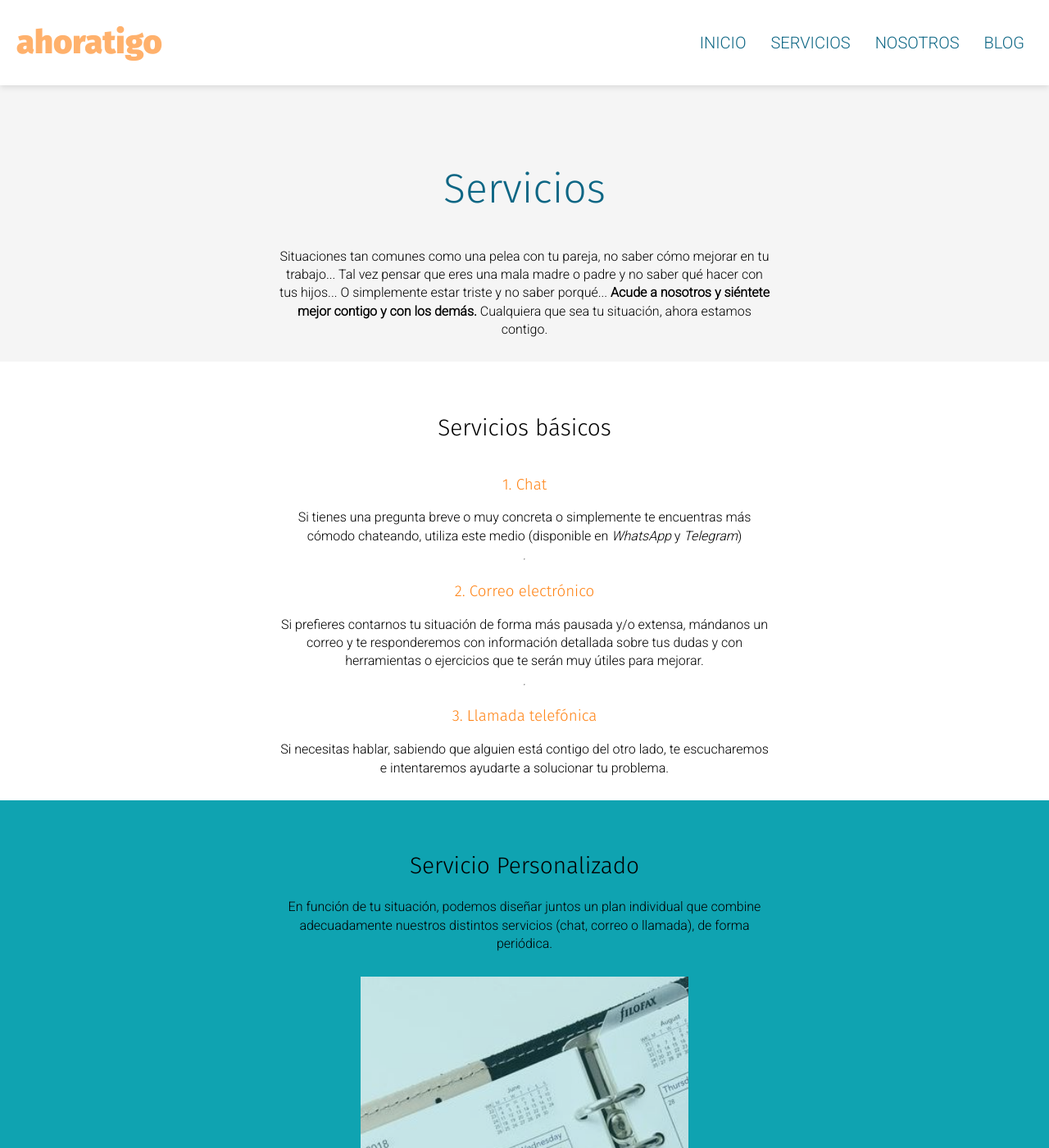
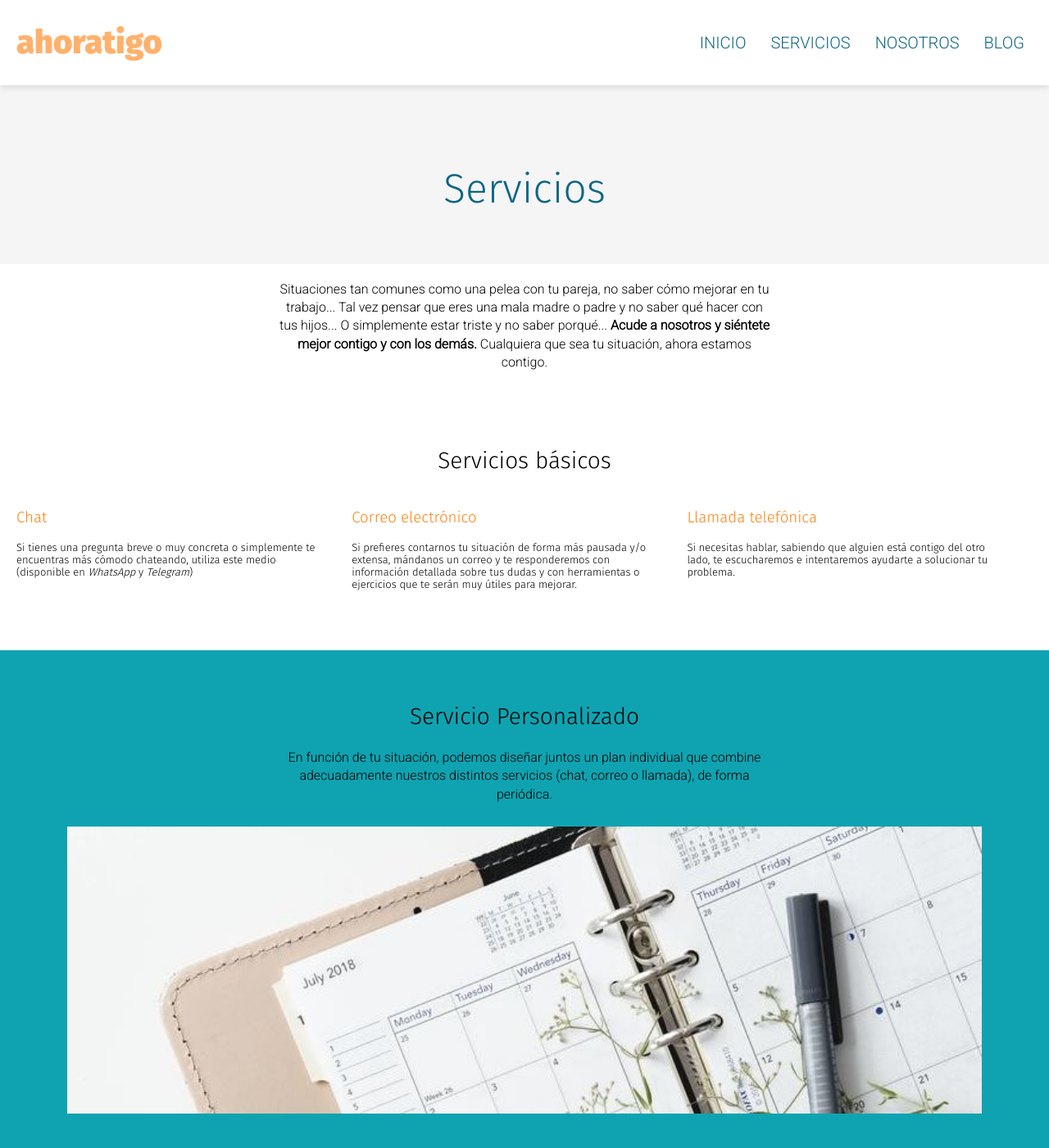
Before and after one commit to sukabal/sukabal.github.io, a Jekyll site: the page built from servicios.html, in a window 1280 px wide and 1400 px high. Shown: the whole window at 82% size. Built offline with Jekyll 4.4.1, drawn with Linux system fonts in a browser that asks for light colours.

Commit message:
feat: style improvements in 'servicios' page

```diff
--- a/_layouts/post.html
+++ b/_layouts/post.html
@@ -6,7 +6,7 @@ comments: true
 <section class="band bg-white">
   <h2 class="entry-title">{{ page.title }}</h2>
   <span class="entry-metadata">{{page.author }}, {{ page.date | date: '%d-%b-%Y' }}</span>
-  <article class="post">
+  <article class="entry-content">
     {{content}}
   </article>
   <div id="disqus_thread" class="entry-comments"></div>
--- a/blog/index.html
+++ b/blog/index.html
@@ -9,12 +9,12 @@ title: Blog
 
 <ul class="posts">
   {% for post in site.posts %}
-  <a href="{{ post.url }}" class="noStyleAnchor">
+  <a href="{{ post.url }}" class="entry-anchor-to-content">
     <li>
       <section class="band bg-white">
         <h2 class="entry-title">{{ post.title }}</h2>
         <span class="entry-metadata">{{post.author }}, {{ post.date | date_to_string }}</span>
-        <article class="post">
+        <article class="entry-content">
           {{ post.content | strip_html | truncatehtml | truncatewords: 35 }}<span class="entry-readMore">(leer más...)</span>
         </article>
       </section>
--- a/css/main.scss
+++ b/css/main.scss
@@ -115,9 +115,53 @@ body {
   // text-decoration: none;
 }
 
+/* Social Media */
+.socialMedia {
+  list-style-type: none;
+  padding-left: 0px;
+  text-align: center;
+  // margin-top: 50px;
+  // padding-bottom: 50px;
+
+  svg {
+    fill: white;
+  }
+
+  li {
+    display: inline-block;
+    margin-left: auto;
+    margin-right: auto;
+    padding: 15px;
+
+    img {
+      width: 36px;
+      opacity: 0.6;
+
+      &:hover {
+        opacity: 1.0;
+      }
+    }
+  }
+}
+
+.footer {
+  font-size: 14px;
+  color: #666;
+  margin: 0;
+  height: 100px;
+  padding: 20px;
+  display: flex;
+  flex-direction: column;
+  align-items: center;
+
+  p {
+    text-align: center;
+    line-height: 22px;
+  }
+}
+
+/* About us page */
 .profileImg {
-  // border: 2px $primary-color solid;
-  // border-radius: 50%;
   padding: 20px;
   max-width: 300px;
 }
@@ -130,7 +174,7 @@ body {
   margin-top: 20px;
 }
 
-/* */
+/* Common elements */
 .band {
   min-height: 200px;
   font-family: $font-family-title;
@@ -178,9 +222,13 @@ body {
 
   &--with-margin {
     width: 90%;
-    max-width: 400px;
+    // max-width: 400px;
     margin-top: 20px;
     margin-bottom: 40px;
+  }
+
+  &--solid {
+    opacity: 1.0;
   }
 }
 
@@ -405,6 +453,67 @@ body {
   }
 }
 
+/* Services Page */
+.services-mini-cards {
+  display: flex;
+  flex-flow: row wrap;
+}
+
+.service-mini {
+  align-items: stretch;
+  width: 33%;
+
+  @media all and (max-width: 719px) {
+    width: 50%;
+  }
+
+  @media all and (max-width: 400px) {
+    width: 100%;
+  }
+
+  .service-mini-title {
+    color: $accent-color;
+
+    // @mixin service-icon() {
+    //   display: block;
+    //   content: ' ';
+    //   background-size: 28px 28px;
+    //   height: 28px;
+    //   width: 28px;
+    //   margin-bottom: 12px;
+    //   margin-top: 5px;
+    // }
+
+    // &.chat:before {
+    //   @include service-icon();
+    //   background-image: url('/media/icon-chat.svg');
+    // }
+
+    // &.email:before {
+    //   @include service-icon();
+    //   background-image: url('/media/icon-email.svg');
+    // }
+
+    // &.call:before {
+    //   @include service-icon();
+    //   background-image: url('/media/icon-call.svg');
+    // }
+  }
+
+  .service-mini-text {
+    max-width: 90%;
+    font-size: 13px;
+  }
+}
+
+.service-custom {
+
+}
+
+.service-enterprise {
+
+}
+
 /* Payment */
 .payment {
   max-width: 100px;
@@ -435,64 +544,17 @@ body {
 }
 
 
-/* Social Media */
-.socialMedia {
-  list-style-type: none;
+/* Blog */
+.posts {
+  margin: 20px auto 40px;
   padding-left: 0px;
-  text-align: center;
-  // margin-top: 50px;
-  // padding-bottom: 50px;
-
-  svg {
-    fill: white;
-  }
+  font-size: 1.5em;
 
   li {
-    display: inline-block;
-    margin-left: auto;
-    margin-right: auto;
-    padding: 15px;
-
-    img {
-      width: 36px;
-      opacity: 0.6;
-
-      &:hover {
-        opacity: 1.0;
-      }
-    }
+    list-style: none;
   }
 }
 
-.footer {
-  font-size: 14px;
-  color: #666;
-  margin: 0;
-  height: 100px;
-  padding: 20px;
-  display: flex;
-  flex-direction: column;
-  align-items: center;
-
-  p {
-    text-align: center;
-    line-height: 22px;
-  }
-}
-
-/* Footer */
-ul.posts {
-  margin: 20px auto 40px;
-  padding-left: 0px;
-  font-size: 1.5em;
-}
-
-ul.posts li {
-  list-style: none;
-}
-
-
-/* Blog */
 .entry-title {
   color: $primary-color;
   font-weight: 600!important;
@@ -532,7 +594,7 @@ ul.posts li {
   margin-top: 5px;
 }
 
-.post {
+.entry-content {
   font-size: 20px;
   line-height: 32px;
   font-weight: 300;
@@ -549,7 +611,7 @@ ul.posts li {
   }
 }
 
-.noStyleAnchor{
+.entry-anchor-to-content{
   text-decoration: inherit;
   color: inherit;
 
--- a/servicios.html
+++ b/servicios.html
@@ -5,36 +5,50 @@ title: Nuestros servicios para ti
 
 <section class="band bg-grey">
   <h1 class="pageTitle">Servicios</h1>
+
+</section>
+
+<section class="band band--mini">
   <p class="section-paragraph section-paragraph--small">
     Situaciones tan comunes como una pelea con tu pareja, no saber cómo mejorar en tu trabajo... Tal vez pensar que
     eres una mala madre o padre y no saber qué hacer con tus hijos... O simplemente estar triste y no saber porqué...
     <strong>Acude a nosotros y siéntete mejor contigo y con los demás.</strong>
     Cualquiera que sea tu situación, ahora estamos contigo.
   </p>
-</section>
 
-<section class="band band--mini">
+  <section class="band band--mini"></section>
 
   <h2>Servicios básicos</h2>
 
-  <h3 class="color-accent">1. Chat</h3>
-  <p class="section-paragraph section-paragraph--small">Si tienes una pregunta breve o muy concreta o simplemente te
+  <div class="services-mini-cards">
+
+    <div class="service-mini">
+      <h3 class="service-mini-title chat">Chat</h3>
+      <p class="service-mini-text">Si tienes una pregunta breve o muy concreta o simplemente
+        te
         encuentras más cómodo
         chateando, utiliza este medio
         (disponible en <em>WhatsApp</em> y <em>Telegram</em>)</p>
-  <hr />
+    </div>
 
-  <h3 class="color-accent">2. Correo electrónico</h3>
-  <p class="section-paragraph section-paragraph--small">Si prefieres contarnos tu situación de forma más pausada y/o
+    <div class="service-mini">
+      <h3 class="service-mini-title email">Correo electrónico</h3>
+      <p class="service-mini-text">Si prefieres contarnos tu situación de forma más pausada
+        y/o
         extensa, mándanos un correo y te responderemos con
         información detallada sobre tus dudas y con herramientas o ejercicios que te serán muy útiles para mejorar.</p>
-  <!-- <p class="service-description">1 correo electrónico con consejo profesional</p> -->
-  <hr />
+    </div>
 
-  <h3 class="color-accent">3. Llamada telefónica</h3>
-  <p class="section-paragraph section-paragraph--small">Si necesitas hablar, sabiendo que alguien está contigo del otro
+    <div class="service-mini">
+      <h3 class="service-mini-title call">Llamada telefónica</h3>
+      <p class="service-mini-text">Si necesitas hablar, sabiendo que alguien está contigo del
+        otro
         lado, te escucharemos e intentaremos ayudarte a
         solucionar tu problema.</p>
+    </div>
+
+    <section class="band band--mini"></section>
+  </div>
 </section>
 
 <section class="band band--mini bg-secondary">
@@ -47,7 +61,7 @@ title: Nuestros servicios para ti
       (chat, correo o llamada), de forma periódica.
     </p>
   </div>
-  <div class="section-photo section-photo--with-margin" style="background-image: url('/media/photos/photo-agenda.jpg')"></div>
+  <div class="section-photo section-photo--with-margin section-photo--solid section-photo--" style="background-image: url('/media/photos/photo-agenda.jpg')"></div>
 </section>
 
 <section class="color-white band band--mini bg-primary">
@@ -56,5 +70,5 @@ title: Nuestros servicios para ti
     <p class="section-paragraph section-paragraph--small">Si te gustaría ofrecer estos servicios
       dentro a los empleados de tu empresa, contáctanos y diseñaremos un servicio adaptado a tus necesidades</p>
   </div>
-  <div class="section-photo section-photo--with-margin" style="background-image: url('/media/photos/photo-enterprise.jpg');"></div>
+  <div class="section-photo section-photo--with-margin section-photo--solid" style="background-image: url('/media/photos/photo-enterprise.jpg');"></div>
 </section>
```
Lines whose indentation alone changed are shown as unchanged.
